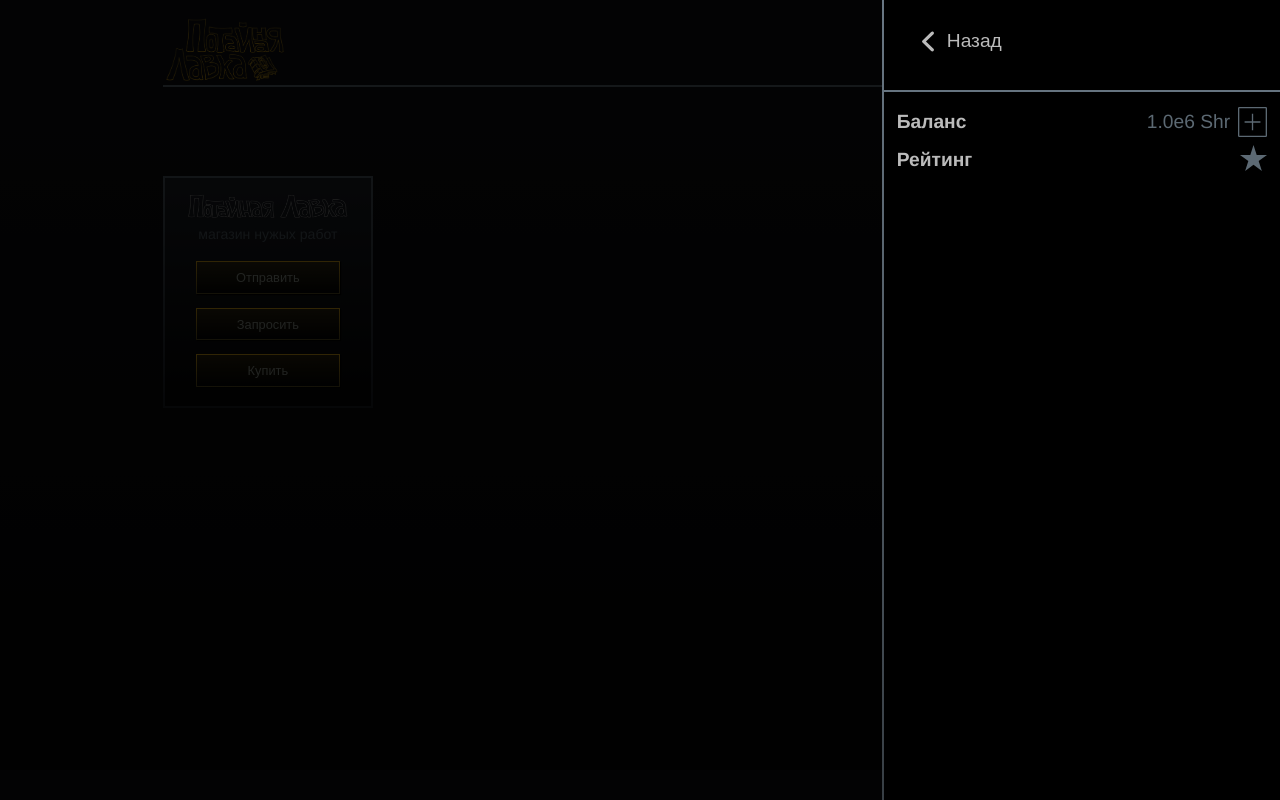
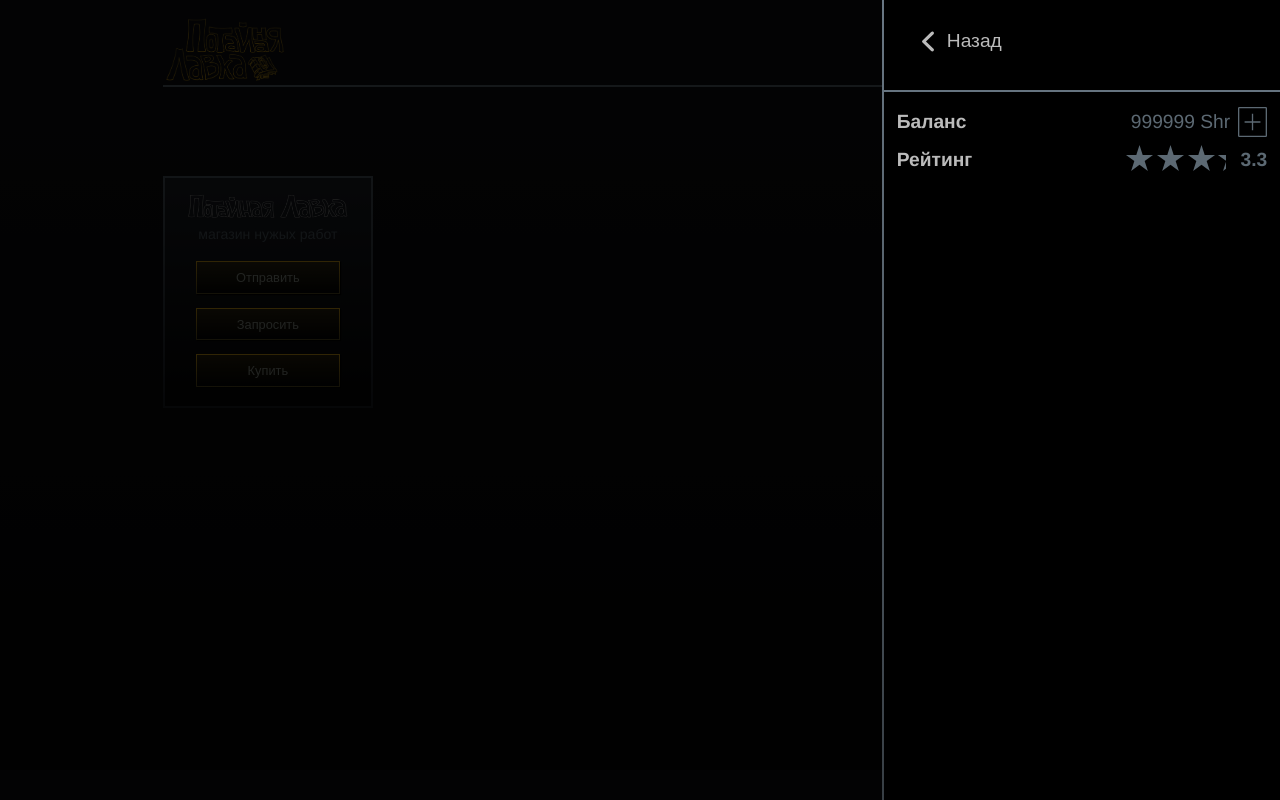
Before and after one commit to akira2709/secretShop, a Vue app: page /profile in a window 1280 px wide. Both pictures are taken after a click on the element "MewingMan". Built offline with nearby package versions, Linux system fonts and the light colour scheme; no server answers.

Commit message:
delete star

```diff
--- a/src/components/Profile.vue
+++ b/src/components/Profile.vue
@@ -4,6 +4,14 @@
   const profile = inject('profile')
   const user = inject('user')
   const balance = 999999
+  const rating = 3.3
+
+  function divide(value) {
+    return {
+      'full': Math.floor(value),
+      'part': (1 - value + Math.floor(value)) * 100,
+    }
+  }
 </script>
 
 <template>
@@ -19,18 +27,28 @@
       <div class="balance">
         <h1>Баланс</h1>
         <div class="addButton">
-          <p>{{slash(balance)}} Shr</p>
+          <p>{{balance}} Shr</p>
           <img src="/addBalance.svg" alt="пополнить баланс">
         </div>
 
       </div>
       <div class="balance">
         <h1>Рейтинг</h1>
-        <div>
-          <svg width="27" height="26" viewBox="0 0 27 26" fill="none" xmlns="http://www.w3.org/2000/svg">
-            <path d="M8.32923 16.0349L0 9.9116H10.3038L13.5 0L16.6962 9.9116H27L18.6708 16.0349L21.8842 26L13.5 19.8363L5.11579 26L8.32923 16.0349Z" fill="#5C6973"/>
+
+
+        <div class="rating">
+          <div v-for="i in divide(rating).full" :key="i">
+            <svg width="27" height="26" viewBox="0 0 27 26" fill="none" xmlns="http://www.w3.org/2000/svg">
+              <path d="M8.32923 16.0349L0 9.9116H10.3038L13.5 0L16.6962 9.9116H27L18.6708 16.0349L21.8842 26L13.5 19.8363L5.11579 26L8.32923 16.0349Z" fill="#5C6973"/>
+            </svg>
+          </div>
+          <svg width="27" height="26" viewBox="0 0 27 26" fill="none" xmlns="http://www.w3.org/2000/svg" :style="`margin-left: calc(-0.27 * ${divide(rating).part}px)`">
+            <path :style="`transform: translateX(${divide(rating).part}%);`" d="M8.32923 16.0349L0 9.9116H10.3038L13.5 0L16.6962 9.9116H27L18.6708 16.0349L21.8842 26L13.5 19.8363L5.11579 26L8.32923 16.0349Z" fill="#5C6973"/>
           </svg>
+          <h1>{{rating}}</h1>
         </div>
+
+
       </div>
 
     </div>
@@ -137,5 +155,16 @@
       }
 
     }
+    .rating {
+      display: flex;
+      svg {
+        margin-right: .3vw;
+      }
+      h1 {
+        margin-top: 4px;
+        margin-left: .8vw;
+        color: #5C6973;
+      }
+    }
   }
 </style>
```
